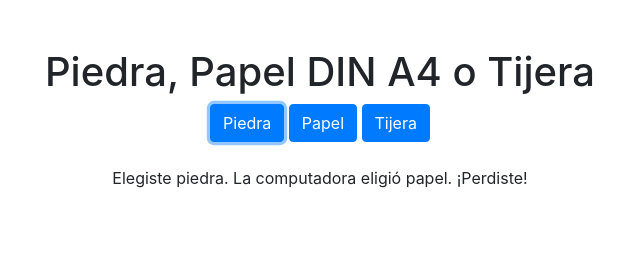
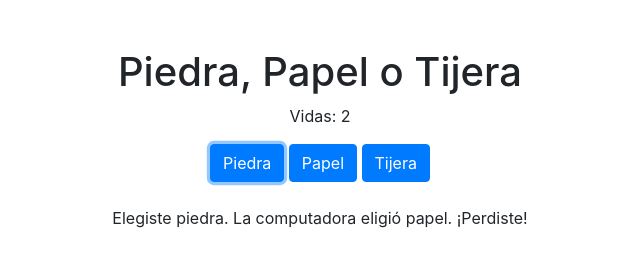
Before and after one commit to ESSEDD/piedrapapelytijera, a plain HTML site: page index.html in a window 1280 px wide. Both pictures are taken after a click on the button "Piedra". Shown: the whole page, without its empty margins (320-960 px from the left). Drawn offline with nearby package versions, Linux system fonts and the light colour scheme.

Commit message:
añado vidas

```diff
--- a/index.html
+++ b/index.html
@@ -3,13 +3,14 @@
 <head>
   <meta charset="UTF-8">
   <meta name="viewport" content="width=device-width, initial-scale=1.0">
-  <title>Piedra, Papel o Tijera</title>
+  <title>Piedra, Papel o Tijera con Vidas</title>
   <link rel="stylesheet" href="https://stackpath.bootstrapcdn.com/bootstrap/4.3.1/css/bootstrap.min.css">
 </head>
 <body>
 
 <div class="container mt-5">
-  <h1 class="text-center">Piedra, Papel DIN A4 o Tijera</h1>
+  <h1 class="text-center">Piedra, Papel o Tijera</h1>
+  <p class="text-center">Vidas: <span id="lives">3</span></p>
   <div class="text-center">
     <button class="btn btn-primary" onclick="playGame('piedra')">Piedra</button>
     <button class="btn btn-primary" onclick="playGame('papel')">Papel</button>
--- a/script.js
+++ b/script.js
@@ -1,3 +1,5 @@
+let lives = 3;
+
 function playGame(playerChoice) {
   const choices = ['piedra', 'papel', 'tijera'];
   const computerChoice = choices[Math.floor(Math.random() * 3)];
@@ -14,7 +16,24 @@ function playGame(playerChoice) {
     result = '¡Ganaste!';
   } else {
     result = '¡Perdiste!';
+    lives--;
+
+    // Verificar si se quedó sin vidas
+    if (lives === 0) {
+      result = '¡Perdiste todas tus vidas! El juego ha terminado.';
+      document.querySelectorAll('.btn').forEach(btn => (btn.disabled = true));
+    }
   }
 
   document.getElementById('result').innerHTML = `<p>Elegiste ${playerChoice}. La computadora eligió ${computerChoice}. ${result}</p>`;
+  document.getElementById('lives').innerText = lives;
+
+  // Si quedan vidas, permitir continuar el juego
+  if (lives > 0) {
+    resetGame();
+  }
 }
+
+function resetGame() {
+  // Puedes agregar lógica adicional para reiniciar el juego si es necesario
+}
```
